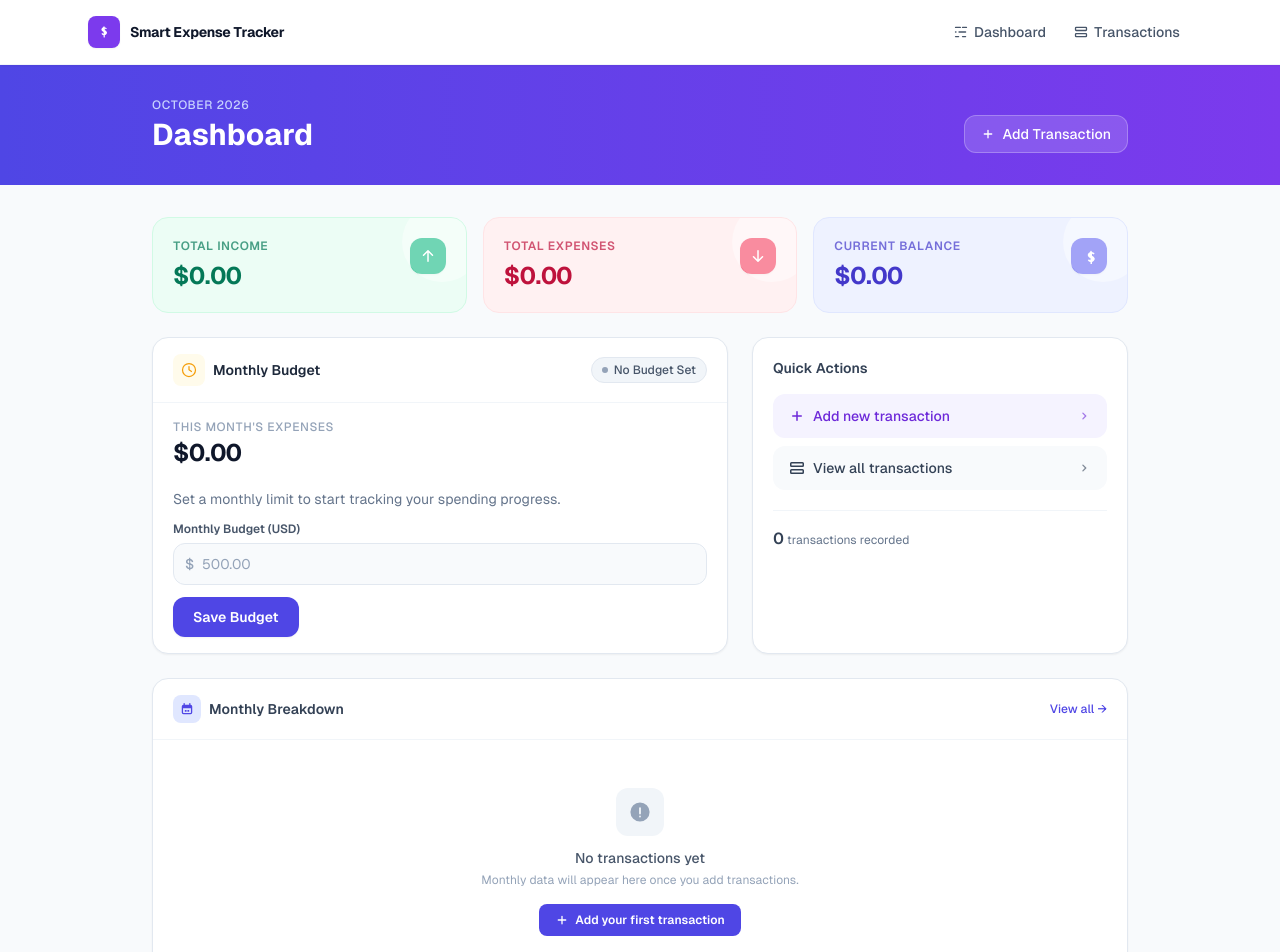
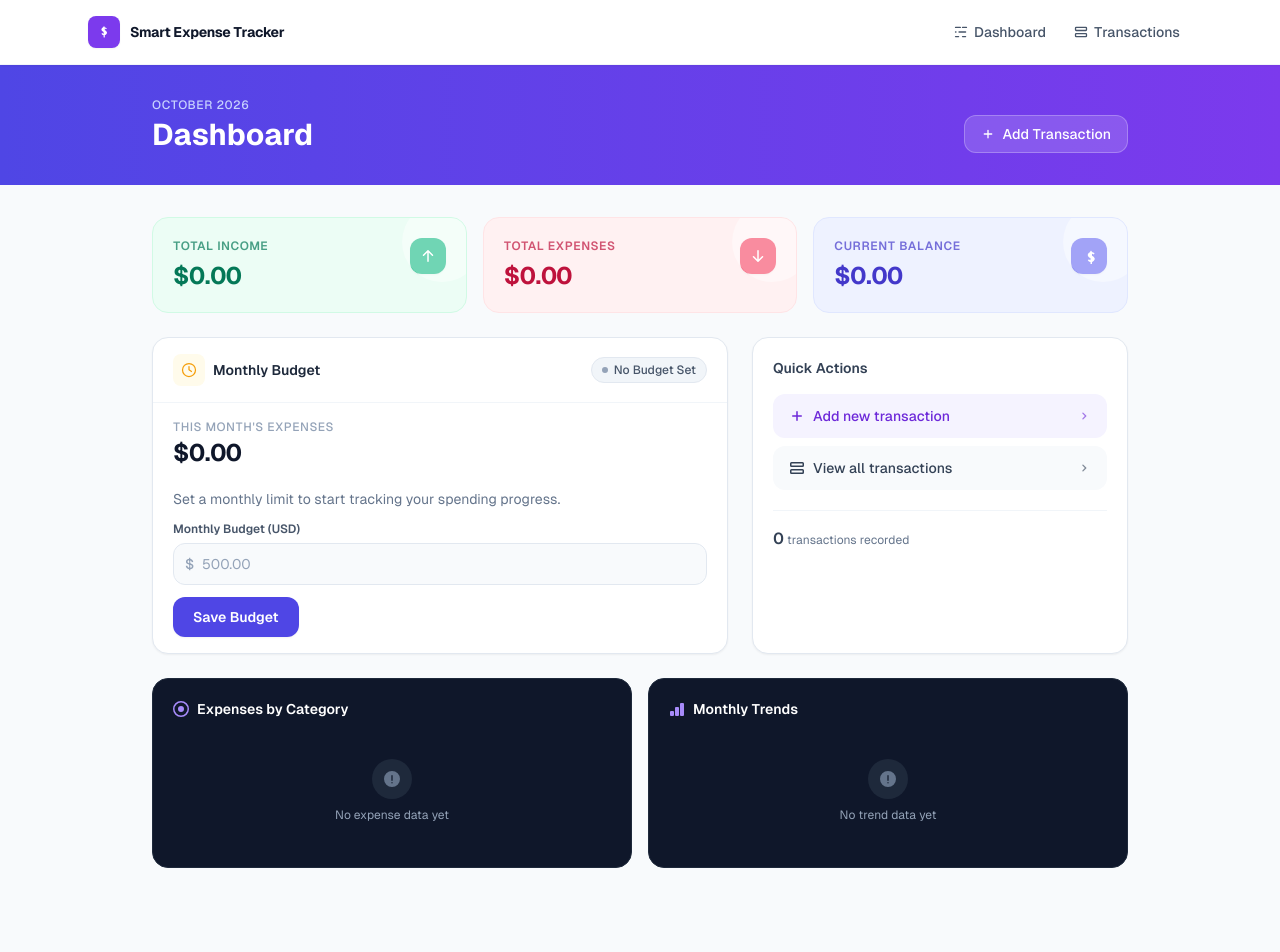
Before and after one commit to subiksha29-07/my-kiro-project, a Next.js app: page /dashboard in a window 1280 px wide. Shown: the top 952 px of the page. After the commit the page ends 900 px from the top, so only its background shows below. Built offline with nearby package versions, Linux system fonts and the light colour scheme.

Commit message:
feat: add MCP filesystem server configuration

```diff
--- a/components/dashboard/MonthlyBreakdown.tsx
+++ b/components/dashboard/MonthlyBreakdown.tsx
@@ -1,171 +1,304 @@
 'use client';
 
-import Link from 'next/link';
 import type { Transaction } from '@/lib/transactions/types';
-import { formatCurrency } from '@/lib/utils/currency';
 
 interface MonthlyBreakdownProps {
   transactions: Transaction[];
   isLoading?: boolean;
 }
 
-interface MonthRow {
-  yearMonth: string;   // 'YYYY-MM'
-  label: string;       // 'October 2026'
-  income: number;
-  expenses: number;
-  balance: number;
-  count: number;
+// ─── Palette (violet shades, matches app theme) ──────────────────────────────
+const PALETTE = [
+  '#7C3AED', // violet-600
+  '#A78BFA', // violet-400
+  '#6D28D9', // violet-700
+  '#C4B5FD', // violet-300
+  '#5B21B6', // violet-800
+  '#DDD6FE', // violet-200
+  '#8B5CF6', // violet-500
+  '#EDE9FE', // violet-100
+];
+
+// ─── Data helpers ─────────────────────────────────────────────────────────────
+
+interface CategorySlice {
+  category: string;
+  total: number;
+  color: string;
 }
 
-/** Build month rows sorted most-recent-first from a flat transaction list. */
-function buildMonthRows(transactions: Transaction[]): MonthRow[] {
-  const map = new Map<string, MonthRow>();
+interface MonthBar {
+  label: string;  // e.g. "Oct 26"
+  expenses: number;
+}
 
+function buildCategorySlices(transactions: Transaction[]): CategorySlice[] {
+  const map = new Map<string, number>();
   for (const t of transactions) {
-    const yearMonth = t.date.slice(0, 7); // 'YYYY-MM'
-    if (!map.has(yearMonth)) {
-      const [year, month] = yearMonth.split('-').map(Number);
+    if (t.type === 'EXPENSE') {
+      map.set(t.category, (map.get(t.category) ?? 0) + t.amount);
+    }
+  }
+  return Array.from(map.entries())
+    .sort((a, b) => b[1] - a[1])
+    .map(([category, total], i) => ({
+      category,
+      total,
+      color: PALETTE[i % PALETTE.length],
+    }));
+}
+
+function buildMonthBars(transactions: Transaction[]): MonthBar[] {
+  const map = new Map<string, number>();
+  for (const t of transactions) {
+    if (t.type === 'EXPENSE') {
+      const ym = t.date.slice(0, 7);
+      map.set(ym, (map.get(ym) ?? 0) + t.amount);
+    }
+  }
+  // Last 6 months ascending
+  const sorted = Array.from(map.entries()).sort((a, b) => (a[0] < b[0] ? -1 : 1));
+  const last6 = sorted.slice(-6);
+  return last6.map(([ym, expenses]) => {
+    const [year, month] = ym.split('-').map(Number);
     const label = new Date(Date.UTC(year, month - 1, 1)).toLocaleString('en-US', {
-        month: 'long',
-        year: 'numeric',
+      month: 'short',
+      year: '2-digit',
       timeZone: 'UTC',
     });
-      map.set(yearMonth, { yearMonth, label, income: 0, expenses: 0, balance: 0, count: 0 });
-    }
-    const row = map.get(yearMonth)!;
-    if (t.type === 'INCOME') {
-      row.income += t.amount;
-    } else {
-      row.expenses += t.amount;
-    }
-    row.balance = row.income - row.expenses;
-    row.count += 1;
+    return { label, expenses };
+  });
 }
 
-  // Sort descending by yearMonth string (lexicographic = chronological for YYYY-MM)
-  return Array.from(map.values()).sort((a, b) => (a.yearMonth > b.yearMonth ? -1 : 1));
+// ─── Donut chart (SVG) ────────────────────────────────────────────────────────
+
+function DonutChart({ slices }: { slices: CategorySlice[] }) {
+  const cx = 80;
+  const cy = 80;
+  const R = 60;   // outer radius
+  const r = 38;   // inner radius (hole)
+  const total = slices.reduce((s, c) => s + c.total, 0);
+
+  if (slices.length === 0 || total === 0) {
+    // Empty ring
+    return (
+      <svg viewBox="0 0 160 160" className="w-36 h-36 shrink-0">
+        <circle cx={cx} cy={cy} r={R} fill="none" stroke="#2D3748" strokeWidth={R - r} />
+      </svg>
+    );
   }
 
-export function MonthlyBreakdown({ transactions, isLoading = false }: MonthlyBreakdownProps) {
-  const rows = buildMonthRows(transactions);
+  // Build arc paths
+  let angle = -Math.PI / 2; // start at top
+  const paths: { d: string; color: string }[] = [];
+
+  for (const slice of slices) {
+    const sweep = (slice.total / total) * 2 * Math.PI;
+    // Gap between slices
+    const gap = slices.length > 1 ? 0.03 : 0;
+    const startAngle = angle + gap / 2;
+    const endAngle = angle + sweep - gap / 2;
+
+    const x1 = cx + R * Math.cos(startAngle);
+    const y1 = cy + R * Math.sin(startAngle);
+    const x2 = cx + R * Math.cos(endAngle);
+    const y2 = cy + R * Math.sin(endAngle);
+    const x3 = cx + r * Math.cos(endAngle);
+    const y3 = cy + r * Math.sin(endAngle);
+    const x4 = cx + r * Math.cos(startAngle);
+    const y4 = cy + r * Math.sin(startAngle);
+
+    const largeArc = sweep - gap >= Math.PI ? 1 : 0;
+
+    const d = [
+      `M ${x1} ${y1}`,
+      `A ${R} ${R} 0 ${largeArc} 1 ${x2} ${y2}`,
+      `L ${x3} ${y3}`,
+      `A ${r} ${r} 0 ${largeArc} 0 ${x4} ${y4}`,
+      'Z',
+    ].join(' ');
+
+    paths.push({ d, color: slice.color });
+    angle += sweep;
+  }
 
   return (
-    <div className="bg-white rounded-2xl border border-slate-200 shadow-sm overflow-hidden">
-      {/* Header */}
-      <div className="px-5 py-4 border-b border-slate-100 flex items-center justify-between">
-        <div className="flex items-center gap-2">
-          <div className="w-7 h-7 rounded-lg bg-indigo-100 flex items-center justify-center">
-            <svg viewBox="0 0 16 16" fill="currentColor" className="w-3.5 h-3.5 text-indigo-600">
-              <path fillRule="evenodd" d="M4 1.75a.75.75 0 0 1 1.5 0V3h5V1.75a.75.75 0 0 1 1.5 0V3A2 2 0 0 1 14 5v7a2 2 0 0 1-2 2H4a2 2 0 0 1-2-2V5a2 2 0 0 1 2-2V1.75ZM3.5 7v5c0 .28.22.5.5.5h8a.5.5 0 0 0 .5-.5V7h-9Zm2 2h2v2h-2V9Zm3 0h2v2H8.5V9Z" clipRule="evenodd" />
+    <svg viewBox="0 0 160 160" className="w-36 h-36 shrink-0">
+      {paths.map((p, i) => (
+        <path key={i} d={p.d} fill={p.color} />
+      ))}
     </svg>
+  );
+}
+
+// ─── Bar chart (SVG) ──────────────────────────────────────────────────────────
+
+function BarChart({ bars }: { bars: MonthBar[] }) {
+  const W = 320;
+  const H = 180;
+  const padL = 36;
+  const padB = 28;
+  const padT = 12;
+  const padR = 8;
+  const chartW = W - padL - padR;
+  const chartH = H - padB - padT;
+
+  const maxVal = Math.max(...bars.map((b) => b.expenses), 1);
+
+  // Y-axis gridlines
+  const steps = 5;
+  const stepVal = maxVal / steps;
+  const yLines = Array.from({ length: steps + 1 }, (_, i) => i * stepVal);
+
+  const barCount = bars.length || 6;
+  const barW = Math.max(16, (chartW / barCount) * 0.5);
+  const gap = chartW / barCount;
+
+  function yPos(val: number) {
+    return padT + chartH - (val / maxVal) * chartH;
+  }
+
+  function formatLabel(n: number): string {
+    if (n >= 1000) return `${(n / 1000).toFixed(0)}k`;
+    return String(Math.round(n));
+  }
+
+  return (
+    <svg viewBox={`0 0 ${W} ${H}`} className="w-full h-full">
+      {/* Grid lines */}
+      {yLines.map((v, i) => {
+        const y = yPos(v);
+        return (
+          <g key={i}>
+            <line x1={padL} y1={y} x2={W - padR} y2={y} stroke="#2D3748" strokeWidth="1" />
+            <text x={padL - 4} y={y + 3.5} textAnchor="end" fontSize="8" fill="#718096">
+              {formatLabel(v)}
+            </text>
+          </g>
+        );
+      })}
+
+      {/* Bars */}
+      {bars.map((b, i) => {
+        const x = padL + i * gap + gap / 2 - barW / 2;
+        const barH = (b.expenses / maxVal) * chartH;
+        const y = padT + chartH - barH;
+        return (
+          <g key={i}>
+            <rect x={x} y={y} width={barW} height={barH} rx="3" fill="#7C3AED" />
+            {/* X label */}
+            <text
+              x={x + barW / 2}
+              y={H - padB + 14}
+              textAnchor="middle"
+              fontSize="8.5"
+              fill="#A0AEC0"
+            >
+              {b.label}
+            </text>
+          </g>
+        );
+      })}
+
+      {/* Bottom axis line */}
+      <line x1={padL} y1={padT + chartH} x2={W - padR} y2={padT + chartH} stroke="#2D3748" strokeWidth="1" />
+    </svg>
+  );
+}
+
+// ─── Main component ───────────────────────────────────────────────────────────
+
+export function MonthlyBreakdown({ transactions, isLoading = false }: MonthlyBreakdownProps) {
+  const slices = buildCategorySlices(transactions);
+  const bars = buildMonthBars(transactions);
+  const hasExpenses = slices.length > 0;
+
+  // Card base style — dark navy, matching reference
+  const card = 'rounded-2xl bg-[#0F172A] border border-[#1E293B] p-5 flex flex-col gap-4';
+  const title = 'flex items-center gap-2 text-sm font-semibold text-white';
+
+  if (isLoading) {
+    return (
+      <div className="grid grid-cols-1 md:grid-cols-2 gap-4">
+        {[0, 1].map((i) => (
+          <div key={i} className={`${card} min-h-[200px]`}>
+            <div className="h-4 w-40 bg-slate-700 rounded animate-pulse" />
+            <div className="flex-1 bg-slate-800 rounded-xl animate-pulse" />
           </div>
-          <h2 className="text-sm font-semibold text-slate-700">Monthly Breakdown</h2>
+        ))}
       </div>
-        <Link
-          href="/transactions"
-          className="text-xs font-medium text-indigo-600 hover:text-indigo-700 transition-colors"
-        >
-          View all →
-        </Link>
+    );
+  }
+
+  return (
+    <div className="grid grid-cols-1 md:grid-cols-2 gap-4">
+      {/* ── Expenses by Category ── */}
+      <div className={card}>
+        <div className={title}>
+          {/* donut icon */}
+          <svg viewBox="0 0 16 16" fill="currentColor" className="w-4 h-4 text-violet-400" aria-hidden>
+            <path fillRule="evenodd" d="M8 1.5a6.5 6.5 0 1 0 0 13 6.5 6.5 0 0 0 0-13ZM0 8a8 8 0 1 1 16 0A8 8 0 0 1 0 8Zm8-3a3 3 0 1 0 0 6 3 3 0 0 0 0-6Z" clipRule="evenodd" />
+          </svg>
+          Expenses by Category
         </div>
 
-      {/* Loading skeleton */}
-      {isLoading && (
-        <div className="px-5 py-6 space-y-3">
-          {[1, 2, 3].map((i) => (
-            <div key={i} className="h-10 bg-slate-100 rounded-lg animate-pulse" />
-          ))}
-        </div>
-      )}
-
-      {/* Empty state — no transactions at all */}
-      {!isLoading && rows.length === 0 && (
-        <div className="px-5 py-12 flex flex-col items-center text-center">
-          <div className="w-12 h-12 rounded-xl bg-slate-100 flex items-center justify-center mb-3">
-            <svg viewBox="0 0 20 20" fill="currentColor" className="w-6 h-6 text-slate-400">
+        {!hasExpenses ? (
+          <div className="flex-1 flex flex-col items-center justify-center py-6 gap-2">
+            <div className="w-10 h-10 rounded-full bg-slate-800 flex items-center justify-center">
+              <svg viewBox="0 0 20 20" fill="currentColor" className="w-5 h-5 text-slate-500">
                 <path fillRule="evenodd" d="M10 18a8 8 0 1 0 0-16 8 8 0 0 0 0 16Zm.75-11.25a.75.75 0 0 0-1.5 0v4.5a.75.75 0 0 0 1.5 0v-4.5Zm0 7a.75.75 0 1 0-1.5 0 .75.75 0 0 0 1.5 0Z" clipRule="evenodd" />
               </svg>
             </div>
-          <p className="text-sm font-medium text-slate-600">No transactions yet</p>
-          <p className="text-xs text-slate-400 mt-1">Monthly data will appear here once you add transactions.</p>
-          <Link
-            href="/transactions"
-            className="mt-4 inline-flex items-center gap-1.5 rounded-lg bg-indigo-600 px-4 py-2 text-xs font-semibold text-white hover:bg-indigo-700 transition-colors"
-          >
-            <svg viewBox="0 0 16 16" fill="currentColor" className="w-3.5 h-3.5">
-              <path d="M8.75 3.75a.75.75 0 0 0-1.5 0v3.5h-3.5a.75.75 0 0 0 0 1.5h3.5v3.5a.75.75 0 0 0 1.5 0v-3.5h3.5a.75.75 0 0 0 0-1.5h-3.5v-3.5Z" />
-            </svg>
-            Add your first transaction
-          </Link>
+            <p className="text-xs text-slate-400">No expense data yet</p>
+          </div>
+        ) : (
+          <div className="flex items-center gap-5">
+            <DonutChart slices={slices} />
+            {/* Legend */}
+            <ul className="flex flex-col gap-2 min-w-0">
+              {slices.slice(0, 6).map((s) => (
+                <li key={s.category} className="flex items-center gap-2 min-w-0">
+                  <span
+                    className="w-2.5 h-2.5 rounded-sm shrink-0"
+                    style={{ background: s.color }}
+                    aria-hidden
+                  />
+                  <span className="text-xs text-slate-300 truncate">{s.category}</span>
+                </li>
+              ))}
+              {slices.length > 6 && (
+                <li className="text-xs text-slate-500">+{slices.length - 6} more</li>
+              )}
+            </ul>
           </div>
         )}
-
-      {/* Month rows */}
-      {!isLoading && rows.length > 0 && (
-        <>
-          {/* Column headers */}
-          <div className="grid grid-cols-4 gap-2 px-5 py-2.5 bg-slate-50 border-b border-slate-100 text-xs font-medium text-slate-500 uppercase tracking-wider">
-            <span>Month</span>
-            <span className="text-right text-emerald-600">Income</span>
-            <span className="text-right text-rose-500">Expenses</span>
-            <span className="text-right">Balance</span>
       </div>
 
-          <div className="divide-y divide-slate-100">
-            {rows.map((row) => (
-              <div
-                key={row.yearMonth}
-                className="grid grid-cols-4 gap-2 px-5 py-3.5 items-center hover:bg-slate-50/60 transition-colors"
-              >
-                {/* Month label + transaction count */}
-                <div>
-                  <p className="text-sm font-medium text-slate-700">{row.label}</p>
-                  <p className="text-xs text-slate-400 mt-0.5">
-                    {row.count} {row.count === 1 ? 'entry' : 'entries'}
-                  </p>
+      {/* ── Monthly Trends ── */}
+      <div className={card}>
+        <div className={title}>
+          {/* bar chart icon */}
+          <svg viewBox="0 0 16 16" fill="currentColor" className="w-4 h-4 text-violet-400" aria-hidden>
+            <path d="M1 11a1 1 0 0 1 1-1h2a1 1 0 0 1 1 1v3a1 1 0 0 1-1 1H2a1 1 0 0 1-1-1v-3ZM6 7a1 1 0 0 1 1-1h2a1 1 0 0 1 1 1v7a1 1 0 0 1-1 1H7a1 1 0 0 1-1-1V7ZM11 3a1 1 0 0 1 1-1h2a1 1 0 0 1 1 1v11a1 1 0 0 1-1 1h-2a1 1 0 0 1-1-1V3Z" />
+          </svg>
+          Monthly Trends
         </div>
 
-                {/* Income */}
-                <p className="text-sm font-medium text-emerald-600 text-right tabular-nums">
-                  {formatCurrency(row.income)}
-                </p>
-
-                {/* Expenses */}
-                <p className="text-sm font-medium text-rose-500 text-right tabular-nums">
-                  {formatCurrency(row.expenses)}
-                </p>
-
-                {/* Balance */}
-                <p
-                  className={`text-sm font-semibold text-right tabular-nums ${
-                    row.balance >= 0 ? 'text-indigo-600' : 'text-rose-600'
-                  }`}
-                >
-                  {formatCurrency(row.balance)}
-                </p>
+        {bars.length === 0 ? (
+          <div className="flex-1 flex flex-col items-center justify-center py-6 gap-2">
+            <div className="w-10 h-10 rounded-full bg-slate-800 flex items-center justify-center">
+              <svg viewBox="0 0 20 20" fill="currentColor" className="w-5 h-5 text-slate-500">
+                <path fillRule="evenodd" d="M10 18a8 8 0 1 0 0-16 8 8 0 0 0 0 16Zm.75-11.25a.75.75 0 0 0-1.5 0v4.5a.75.75 0 0 0 1.5 0v-4.5Zm0 7a.75.75 0 1 0-1.5 0 .75.75 0 0 0 1.5 0Z" clipRule="evenodd" />
+              </svg>
             </div>
-            ))}
+            <p className="text-xs text-slate-400">No trend data yet</p>
           </div>
-
-          {/* Footer: totals row */}
-          {rows.length > 1 && (() => {
-            const totalIncome   = rows.reduce((s, r) => s + r.income,   0);
-            const totalExpenses = rows.reduce((s, r) => s + r.expenses, 0);
-            const totalBalance  = totalIncome - totalExpenses;
-            return (
-              <div className="grid grid-cols-4 gap-2 px-5 py-3 bg-slate-50 border-t border-slate-200 text-xs font-semibold text-slate-600 uppercase tracking-wider">
-                <span>All time</span>
-                <span className="text-right text-emerald-700 tabular-nums">{formatCurrency(totalIncome)}</span>
-                <span className="text-right text-rose-600  tabular-nums">{formatCurrency(totalExpenses)}</span>
-                <span className={`text-right tabular-nums ${totalBalance >= 0 ? 'text-indigo-700' : 'text-rose-700'}`}>
-                  {formatCurrency(totalBalance)}
-                </span>
+        ) : (
+          <div className="flex-1 h-44">
+            <BarChart bars={bars} />
           </div>
-            );
-          })()}
-        </>
         )}
+      </div>
     </div>
   );
 }
```
Lines whose indentation alone changed are shown as unchanged.
